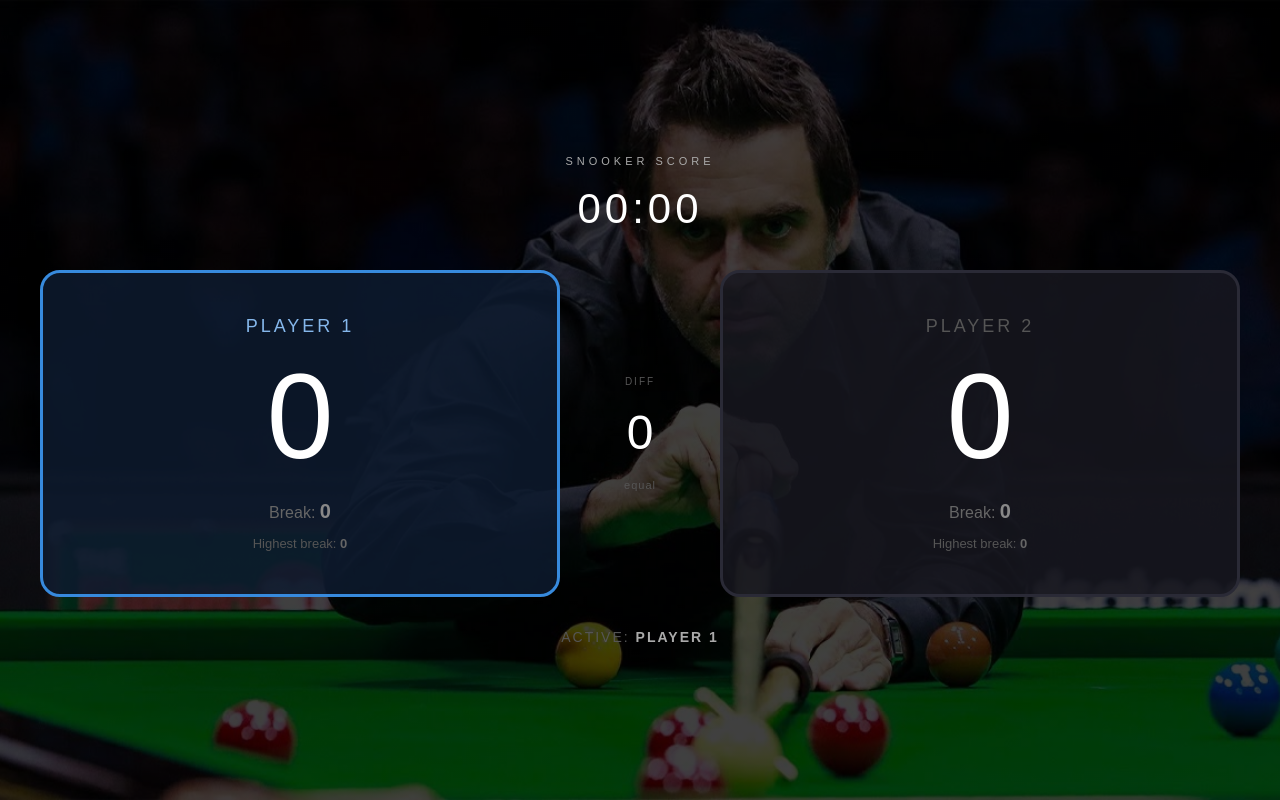
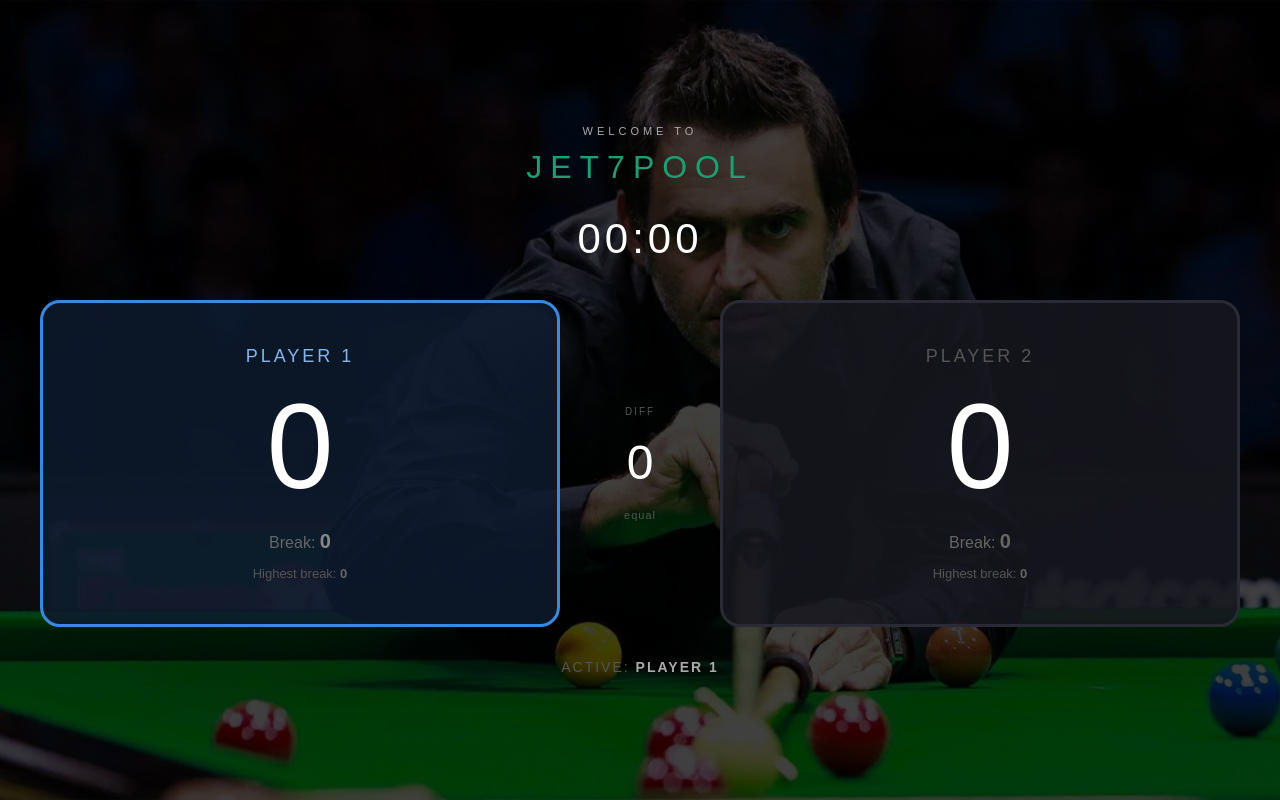
Before and after one commit to yahyabelqacem/snookerapp, a Next.js app: page /display in a window 1280 px wide. Built offline with nearby package versions, Linux system fonts and the light colour scheme; no server answers; the database is empty.

Commit message:
add jet7pool branding

```diff
--- a/app/display/page.tsx
+++ b/app/display/page.tsx
@@ -74,15 +74,20 @@ export default function Display() {
       justifyContent: "center", padding: "40px", fontFamily: "sans-serif"
     }}>
 
+      {/* Header */}
       <div style={{ textAlign: "center", marginBottom: 30 }}>
-        <div style={{ fontSize: 11, letterSpacing: 4, color: "#aaa", textTransform: "uppercase", marginBottom: 8 }}>
-          Snooker Score
+        <div style={{ fontSize: 11, letterSpacing: 4, color: "#aaa", textTransform: "uppercase", marginBottom: 4 }}>
+          Welcome to
+        </div>
+        <div style={{ fontSize: 32, letterSpacing: 8, color: "#1D9E75", textTransform: "uppercase", fontWeight: 500, marginBottom: 16 }}>
+          JET7POOL
         </div>
         <div style={{ fontSize: 42, fontWeight: 500, color: "#fff", letterSpacing: 4, fontVariantNumeric: "tabular-nums" }}>
           {elapsed}
         </div>
       </div>
 
+      {/* Scoreboard */}
       <div style={{ display: "grid", gridTemplateColumns: "1fr 120px 1fr", gap: 20, alignItems: "center", marginBottom: 30 }}>
 
         <div style={{ padding: "40px 20px", borderRadius: 20, textAlign: "center",
@@ -120,7 +125,7 @@ export default function Display() {
             {game.score2}
           </div>
           <div style={{ fontSize: 16, color: "#666", marginBottom: 8 }}>
-            Break: <b style={{ color: "#888", fontSize: 20 }}>{game.break2}</b>
+            Break: <b style={{ color: "#666", fontSize: 20 }}>{game.break2}</b>
           </div>
           <div style={{ fontSize: 13, color: "#555" }}>
             Highest break: <b style={{ color: "#666" }}>{game.best2}</b>
```
